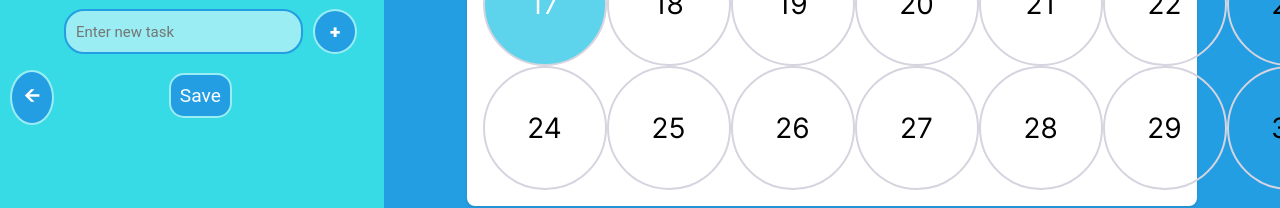
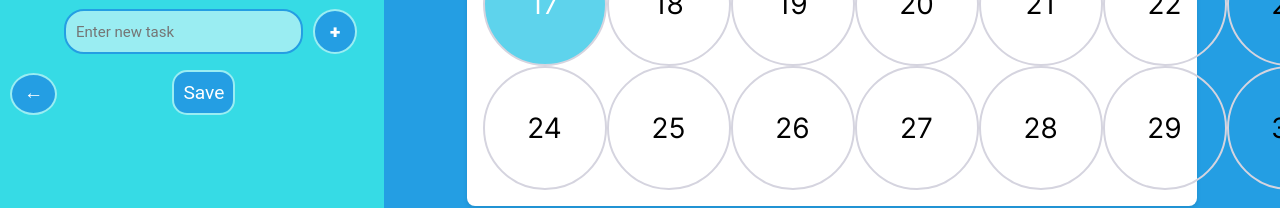
Before and after one commit to Azaken1248/TODOAPP-week-1-Challange-, a React (Vite) app: page / in a window 1280 px wide. Both pictures are taken after typing "Sample" into the empty fields and a click on the button "Submit". Shown: the part 585-793 px from the top of the page. Built offline with nearby package versions, Linux system fonts and the light colour scheme; no server answers.

Commit message:
CSS Hotfixes

```diff
--- a/src/components/Tasks.tsx
+++ b/src/components/Tasks.tsx
@@ -154,7 +154,7 @@ const Tasks: React.FC = () => {
         </div>
         <div className="button-control">
           <button className="back-button" onClick={goBack}>
-            🡨
+            ←
           </button>
           <button className="save-button" onClick={saveTasks}>
             Save
--- a/src/styles/Tasks.css
+++ b/src/styles/Tasks.css
@@ -209,6 +209,7 @@
     padding: 9px;
     padding-left: 12px;
     padding-right: 12px;
+    padding-top: 6px;
     font-family: Roboto, sans-serif;
     font-weight: 800;
     font-size: larger;
```
